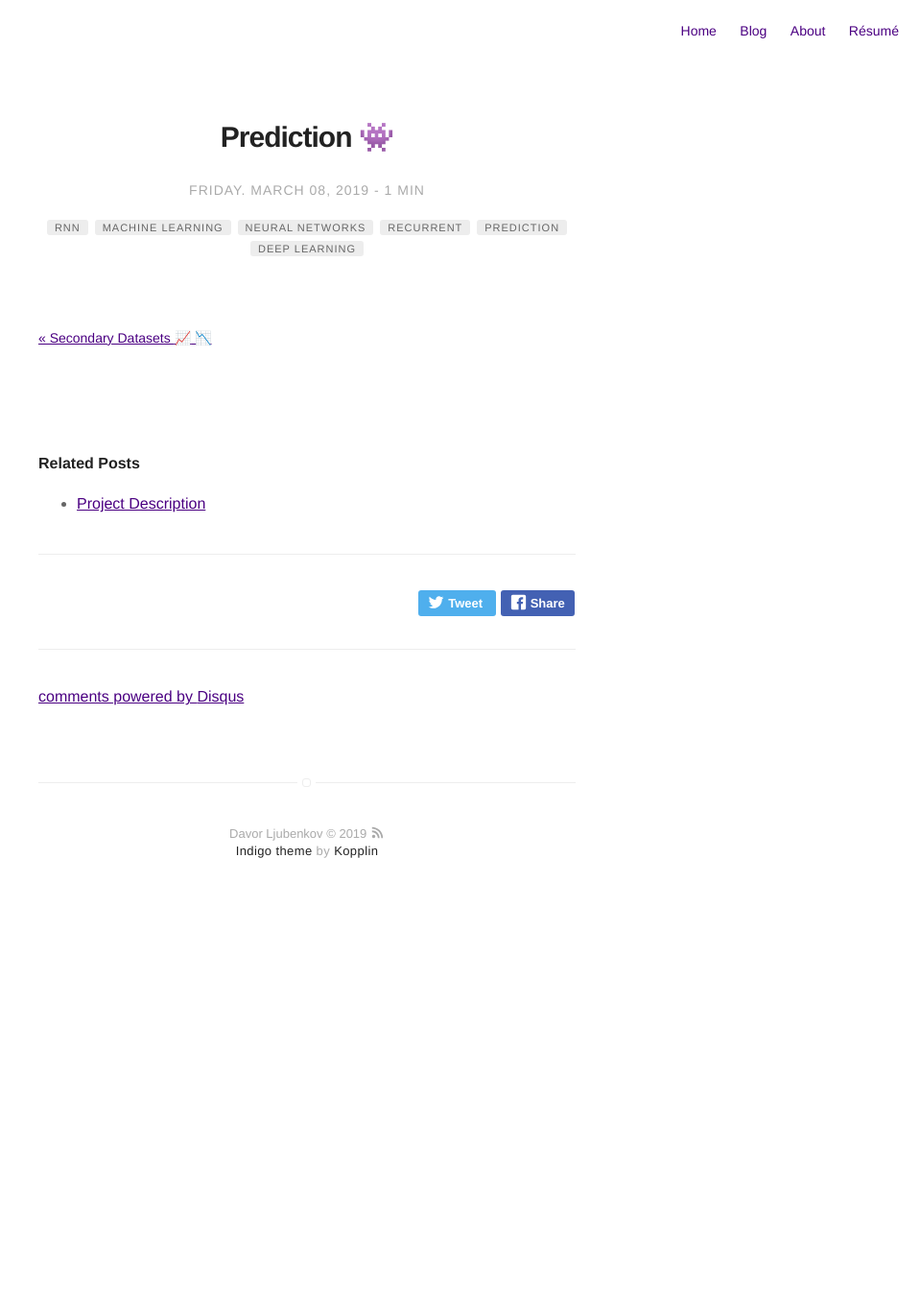
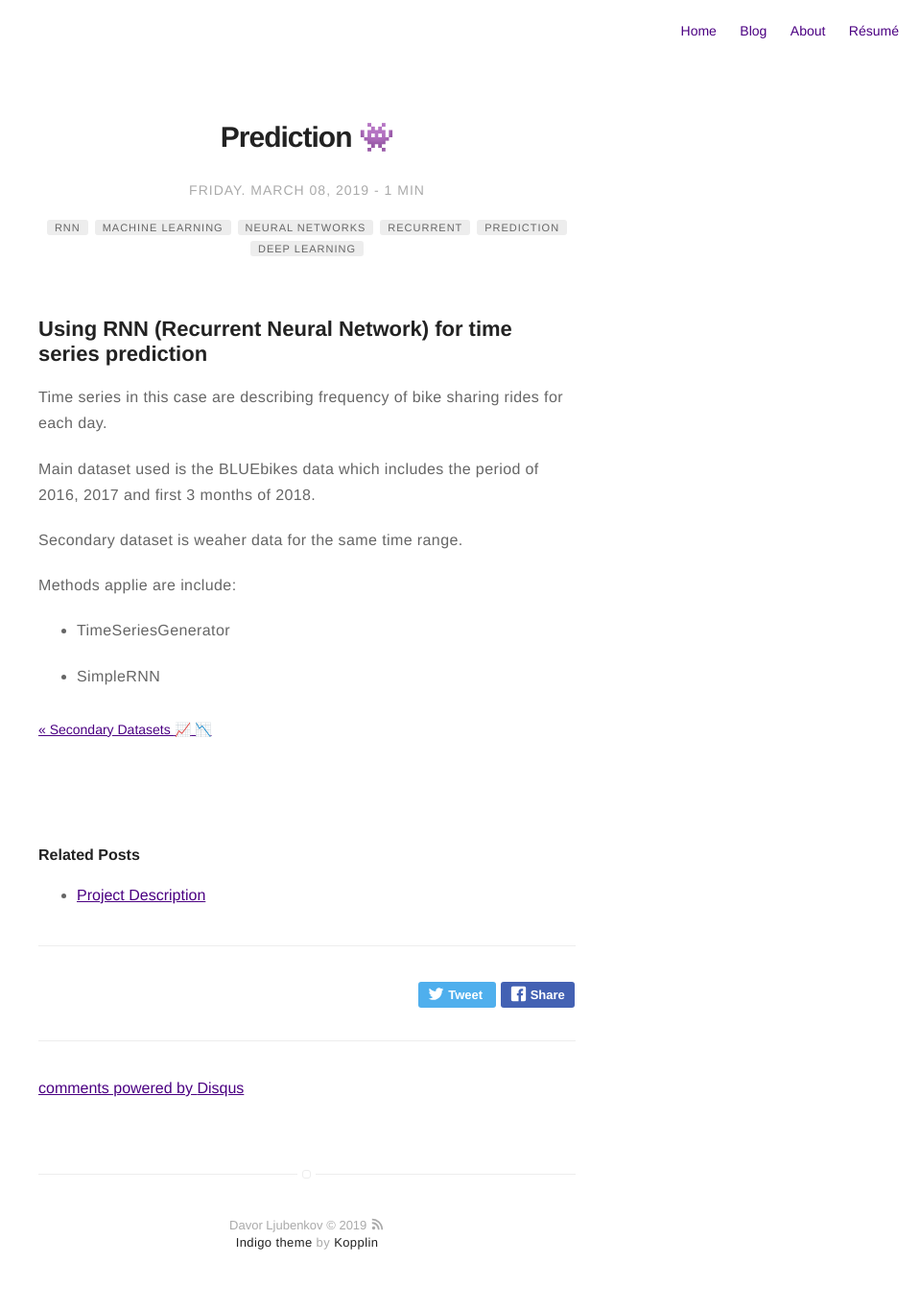
Before and after one commit to dljubenk/dljubenk.github.io, a Jekyll site: the page built from _posts/2019-03-08-prediction.markdown, in a window 1280 px wide. Shown: the whole page at 96% size, without its empty margins (320-1280 px from the left). Built offline with Jekyll 4.4.1, drawn with Linux system fonts in a browser that asks for light colours; emoji names are drawn with the system emoji font; comment, search, counter and statistics services are not loaded; before the commit the page ends 958 px from its top, so only the background shows below that.

Commit message:
Update 2019-03-08-prediction.markdown

```diff
--- a/_posts/2019-03-08-prediction.markdown
+++ b/_posts/2019-03-08-prediction.markdown
@@ -18,3 +18,17 @@ description: Prediction
 jemoji: '<img class="emoji" title=":space_invader:" alt=":space_invader:" src="https://assets.github.com/images/icons/emoji/unicode/1f47e.png" height="20" width="20" align="absmiddle">'
 
 ---
+
+## Using RNN (Recurrent Neural Network) for time series prediction
+
+ Time series in this case are describing frequency of bike sharing rides for each day.
+
+ Main dataset used is the BLUEbikes data which includes the period of 2016, 2017 and first 3 months of 2018.
+
+ Secondary dataset is weaher data for the same time range.
+
+ Methods applie are include:
+
+ - TimeSeriesGenerator
+
+ - SimpleRNN
```
